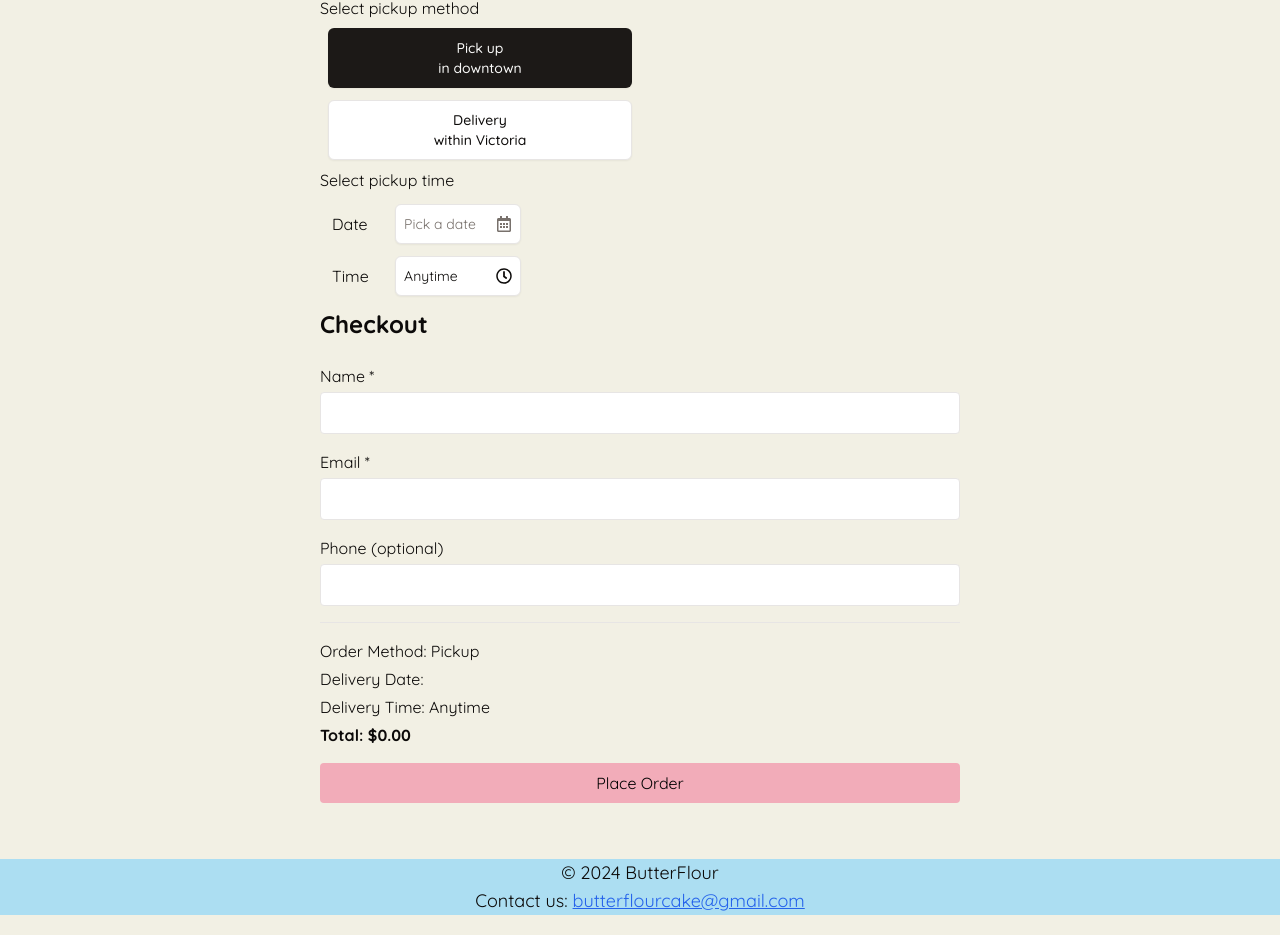
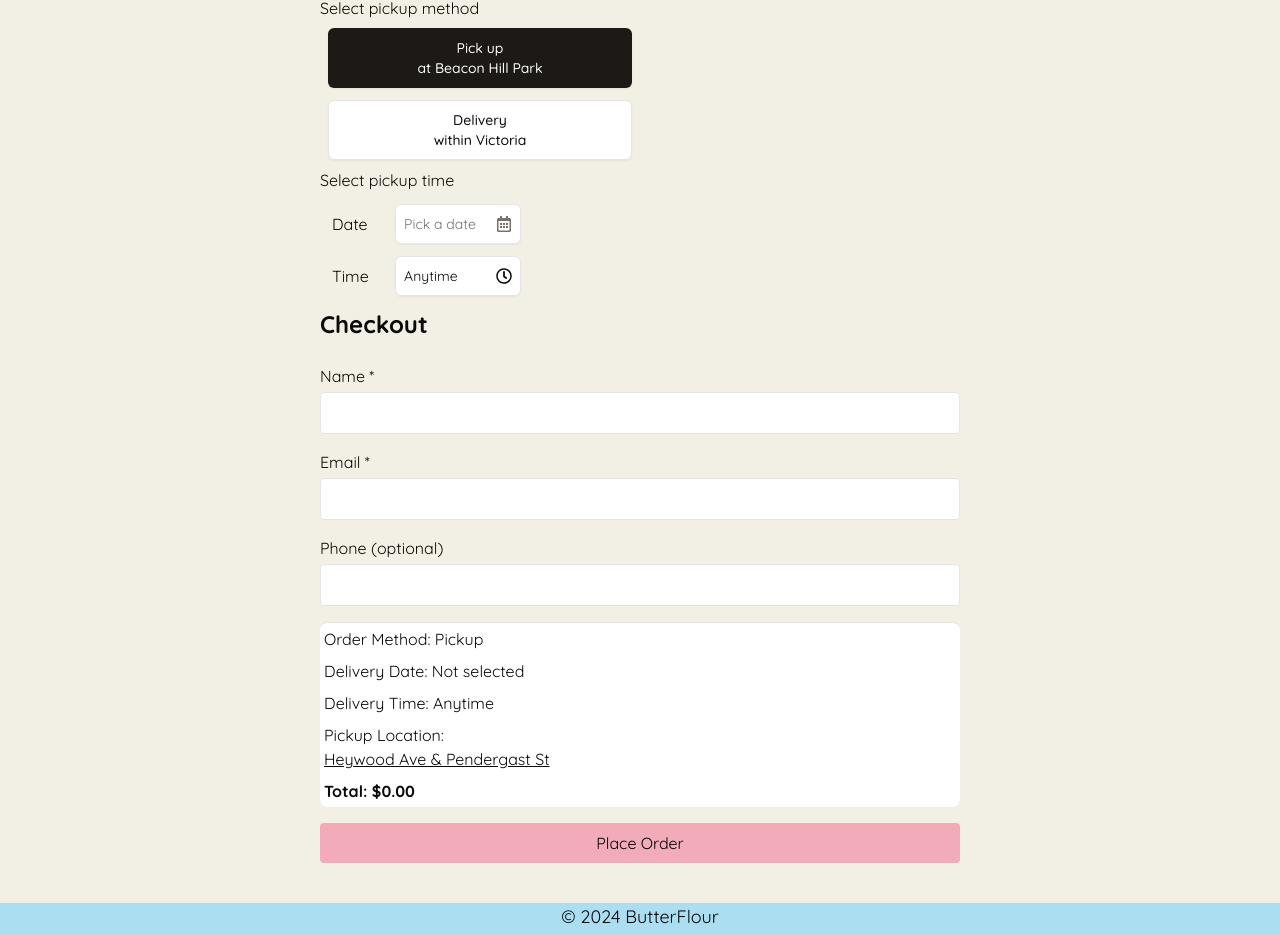
Before and after one commit to DuLoops/butter_flour, a Next.js app: page /cart/checkout in a window 1280 px wide. Shown: the part 134-1069 px from the top of the page. Built offline with nearby package versions, Linux system fonts and the light colour scheme; a web font is replaced by a local one.

Commit message:
pick up address display, footer layout

```diff
--- a/app/Footer.tsx
+++ b/app/Footer.tsx
@@ -3,7 +3,7 @@ import React from 'react'
 export default function Footer() {
   return (
     <div>
-        <footer className='text-center text-lg mt-10 bg-_blue  bottom-0 '>
+        <footer className='text-center text-lg mt-10 bg-_blue  bottom-0 absolute w-full'>
             <p>&copy; 2024 ButterFlour</p>
             <p>Contact us: <a href="mailto:butterflourcake@gmail.com" className={'text-blue-600 underline'}>butterflourcake@gmail.com</a></p>
         </footer>
--- a/app/cart/checkout/page.tsx
+++ b/app/cart/checkout/page.tsx
@@ -131,10 +131,11 @@ export default function CheckoutPage() {
                     </div>
                 )}
 
-                <div className="border-t pt-4 mt-4 flex flex-col gap-1">
+                <div className="border-t mt-4 flex flex-col gap-2 bg-white rounded-lg p-1">
                     <p>Order Method: {state.order_method}</p>
-                    <p>Delivery Date: {state.pickupDate && format(state.pickupDate, "PPP")}</p>
+                    <p>Delivery Date: {state.pickupDate ? format(state.pickupDate, "PPP") : 'Not selected'}</p>
                     <p>Delivery Time: {state.time}</p>
+                    {state.order_method === 'Pickup' && <div><p>Pickup Location:</p><a href='https://maps.app.goo.gl/7rBrXKxE8CbnJo3c8' target='_blank' rel='noopener noreferrer' className='text-blue500 underline'>Heywood Ave & Pendergast St</a></div>}
                     {state.order_method === 'Delivery' && <p>Delivery Address: {state.deliveryAddress}</p>}
                     <p className="font-bold">Total: ${state.totalPrice.toFixed(2)}</p>
                 </div>
--- a/app/layout.tsx
+++ b/app/layout.tsx
@@ -24,15 +24,15 @@ export default function RootLayout({
         <link rel="preconnect" href="https://fonts.googleapis.com" />
         <link href="https://fonts.googleapis.com/css2?family=Meow+Script&family=Quicksand:wght@300..700&display=swap" rel="stylesheet" />
       </head>
-      <body className={'font-qs bg-_white'}>
         <OrderProvider>
+      <body className={'font-qs bg-_white relative pb-20 min-h-screen'}>
           <Nav />
           <main >
             {children}
           </main>
           <Footer />
+      </body>
         </OrderProvider>
-      </body>
     </html>
   );
 }
--- a/components/order/OrderMethod.tsx
+++ b/components/order/OrderMethod.tsx
@@ -15,7 +15,7 @@ export default function OrderMethod() {
           className='h-[60px] w-1/2 md:w-full'
           variant={`${state.order_method == 'Pickup' ? 'default' : 'outline'}`}
           onClick={() => dispatch({ type: "SET_ORDER_METHOD", payload: "Pickup" })}
-        >Pick up<br />in downtown</Button>
+        >Pick up<br />at Beacon Hill Park</Button>
         <Button
           className='h-[60px] w-1/2 md:w-full'
           variant={`${state.order_method == 'Delivery' ? 'default' : 'outline'}`}
```
